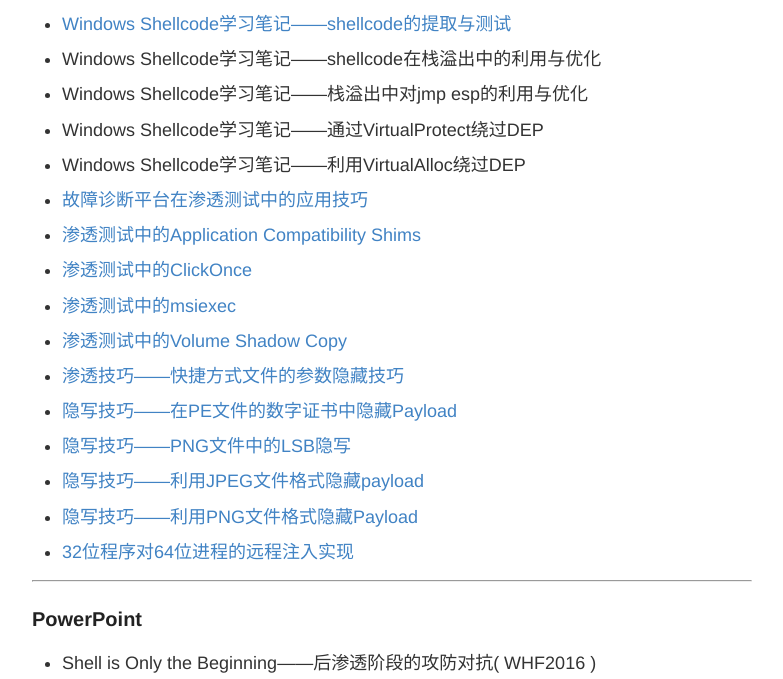
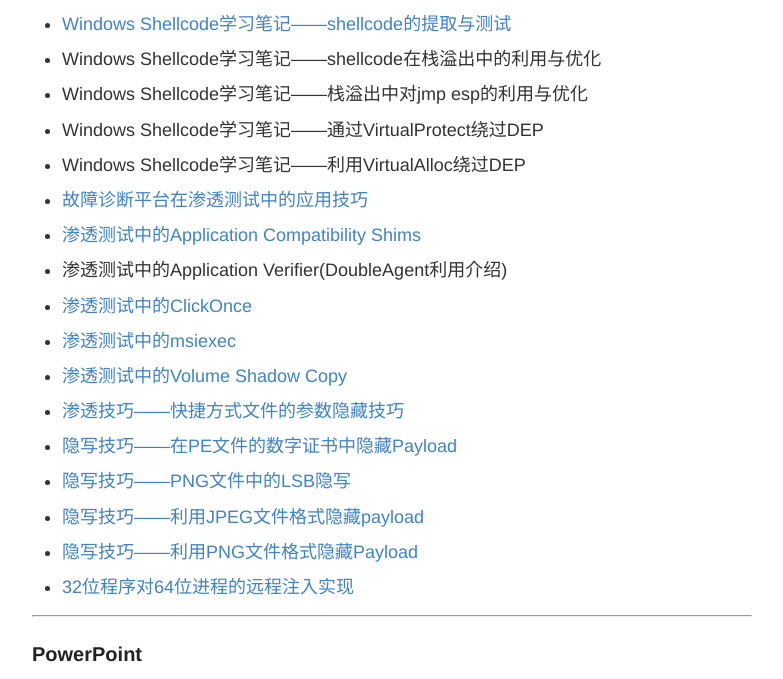
Before and after one commit to 3gstudent/backup-3gstudent.github.io, a Jekyll site: the page built from about.md, in a window 1280 px wide and 900 px high, scrolled down 2243 px, cut to the strip 0-679 px from the top of the window. Shown: the whole strip, without its empty margins (248-1031 px from the left). Built offline with Jekyll 4.4.1, drawn with Linux system fonts in a browser that asks for light colours.

Commit message:
Update about.md

```diff
--- a/about.md
+++ b/about.md
@@ -132,6 +132,9 @@ Github:   3gstudent
  [渗透测试中的Application Compatibility Shims](https://3gstudent.github.io/3gstudent.github.io/%E6%B8%97%E9%80%8F%E6%B5%8B%E8%AF%95%E4%B8%AD%E7%9A%84Application-Compatibility-Shims/)
 
 -
+ 渗透测试中的Application Verifier(DoubleAgent利用介绍)
+
+-
  [渗透测试中的ClickOnce](https://3gstudent.github.io/3gstudent.github.io/%E6%B8%97%E9%80%8F%E6%B5%8B%E8%AF%95%E4%B8%AD%E7%9A%84ClickOnce/)
 
 -
```
